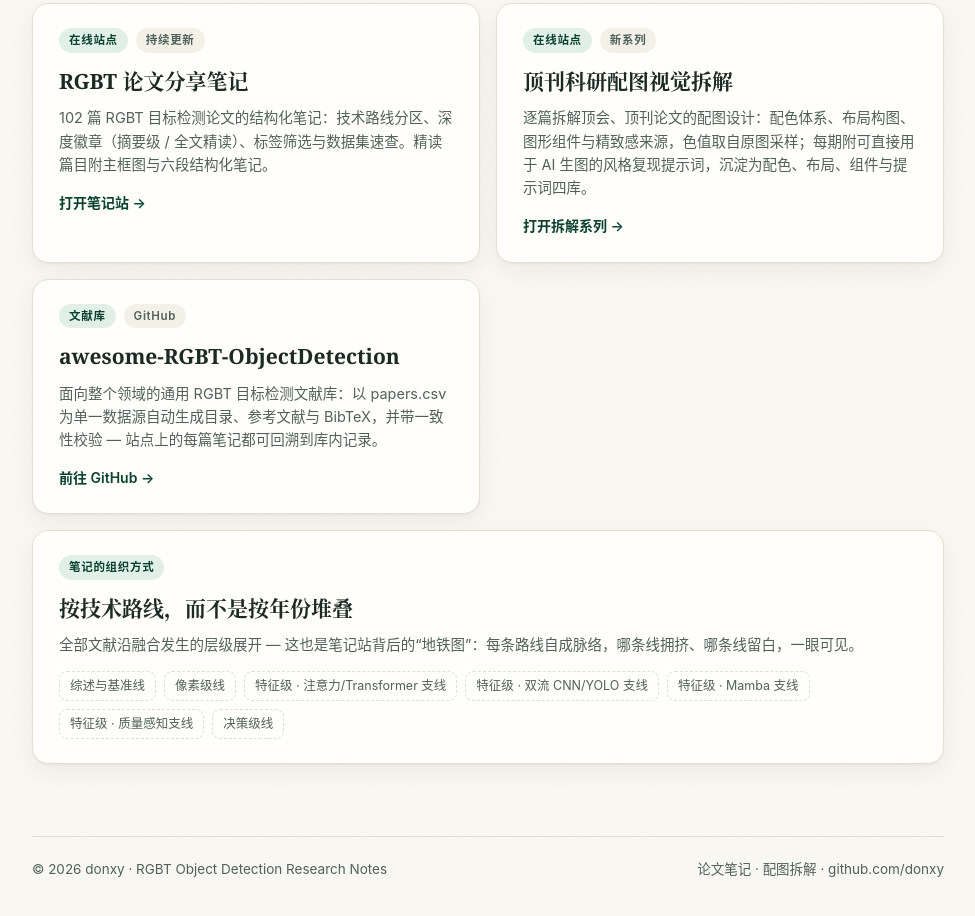
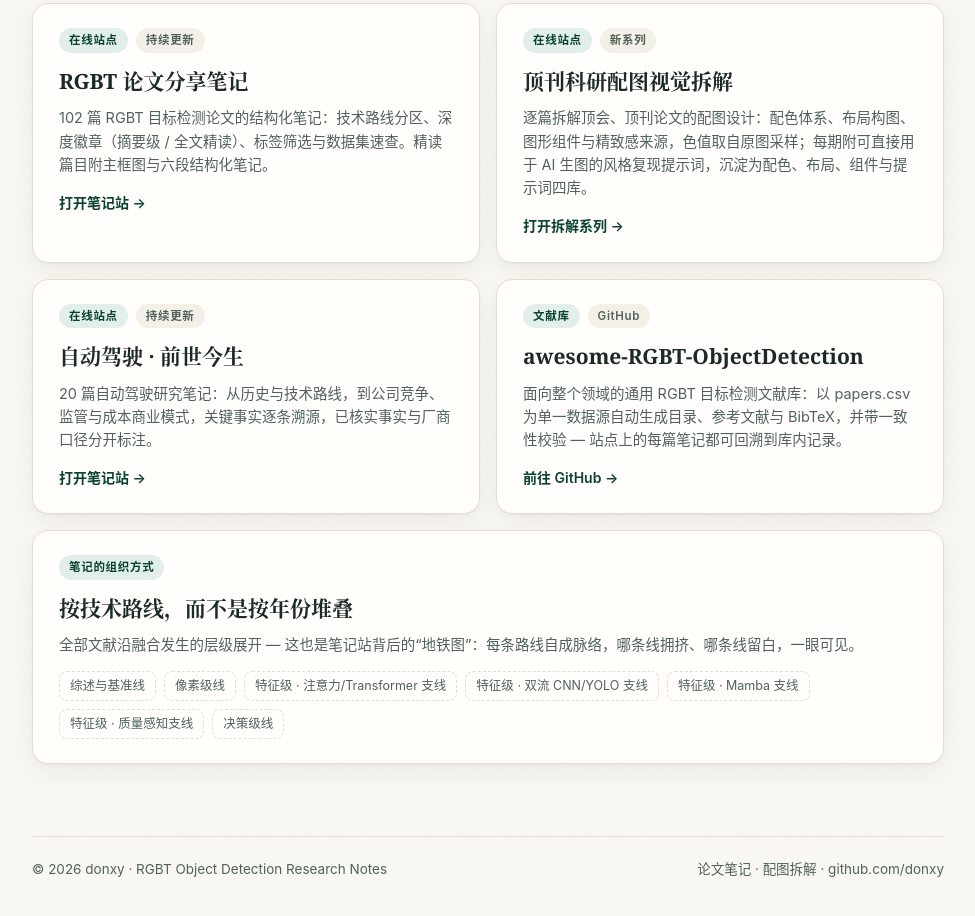
Before and after one commit to donxy/donxy.github.io, a plain HTML site: page index.html in a window 1280 px wide. Shown: the part 825-1741 px from the top of the page, without its empty margins (152-1127 px from the left). Drawn offline with Linux system fonts and the light colour scheme.

Commit message:
主页项目区新增「自动驾驶 · 前世今生」笔记站卡片

```diff
--- a/index.html
+++ b/index.html
@@ -171,6 +171,12 @@
         <p>逐篇拆解顶会、顶刊论文的配图设计：配色体系、布局构图、图形组件与精致感来源，色值取自原图采样；每期附可直接用于 AI 生图的风格复现提示词，沉淀为配色、布局、组件与提示词四库。</p>
         <div class="go">打开拆解系列 →</div>
       </a>
+      <a class="card" href="/autonomous-driving-notes/">
+        <div class="tagrow"><span class="pill">在线站点</span><span class="pill grey">持续更新</span></div>
+        <h3>自动驾驶 · 前世今生</h3>
+        <p>20 篇自动驾驶研究笔记：从历史与技术路线，到公司竞争、监管与成本商业模式，关键事实逐条溯源，已核实事实与厂商口径分开标注。</p>
+        <div class="go">打开笔记站 →</div>
+      </a>
       <a class="card" href="https://github.com/donxy" rel="noopener">
         <div class="tagrow"><span class="pill">文献库</span><span class="pill grey">GitHub</span></div>
         <h3>awesome-RGBT-ObjectDetection</h3>
```
